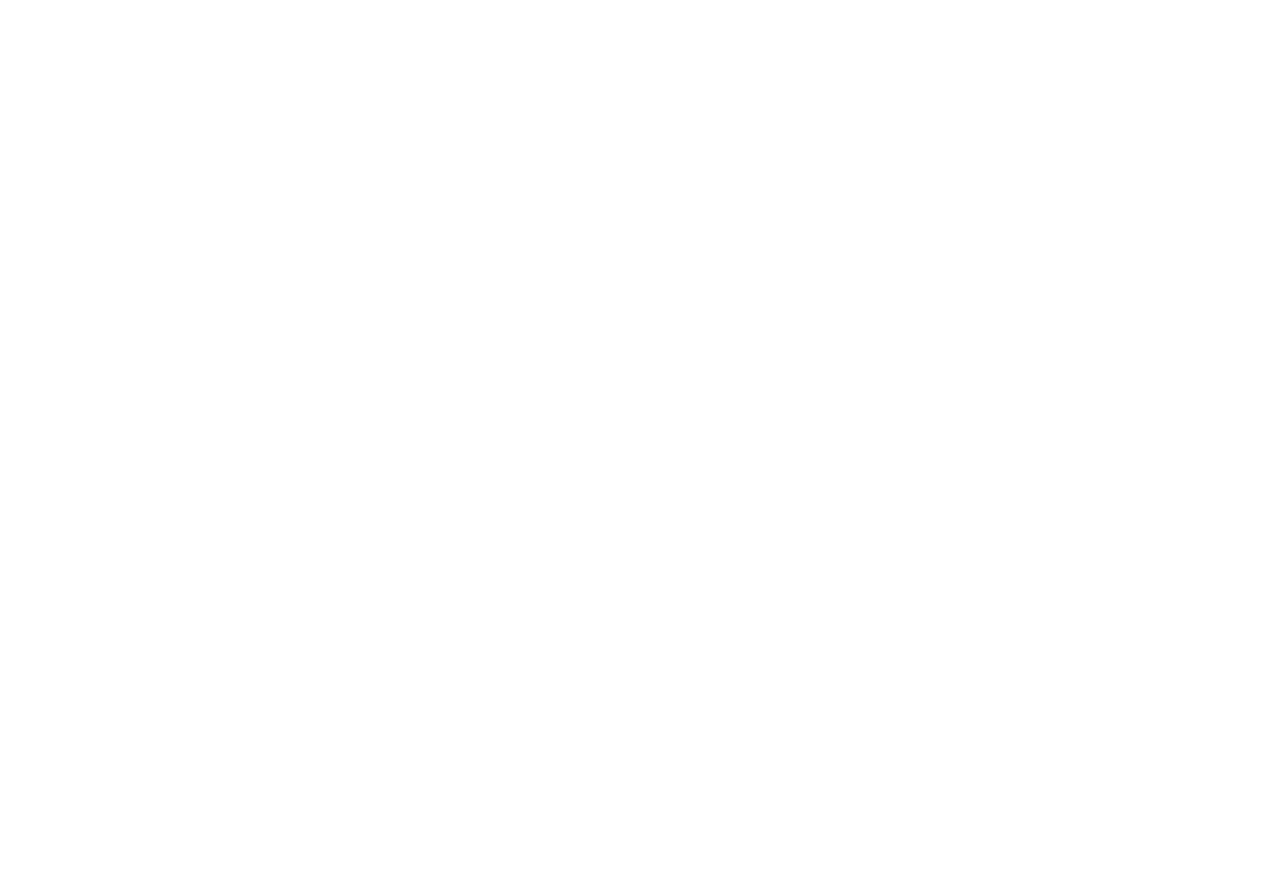
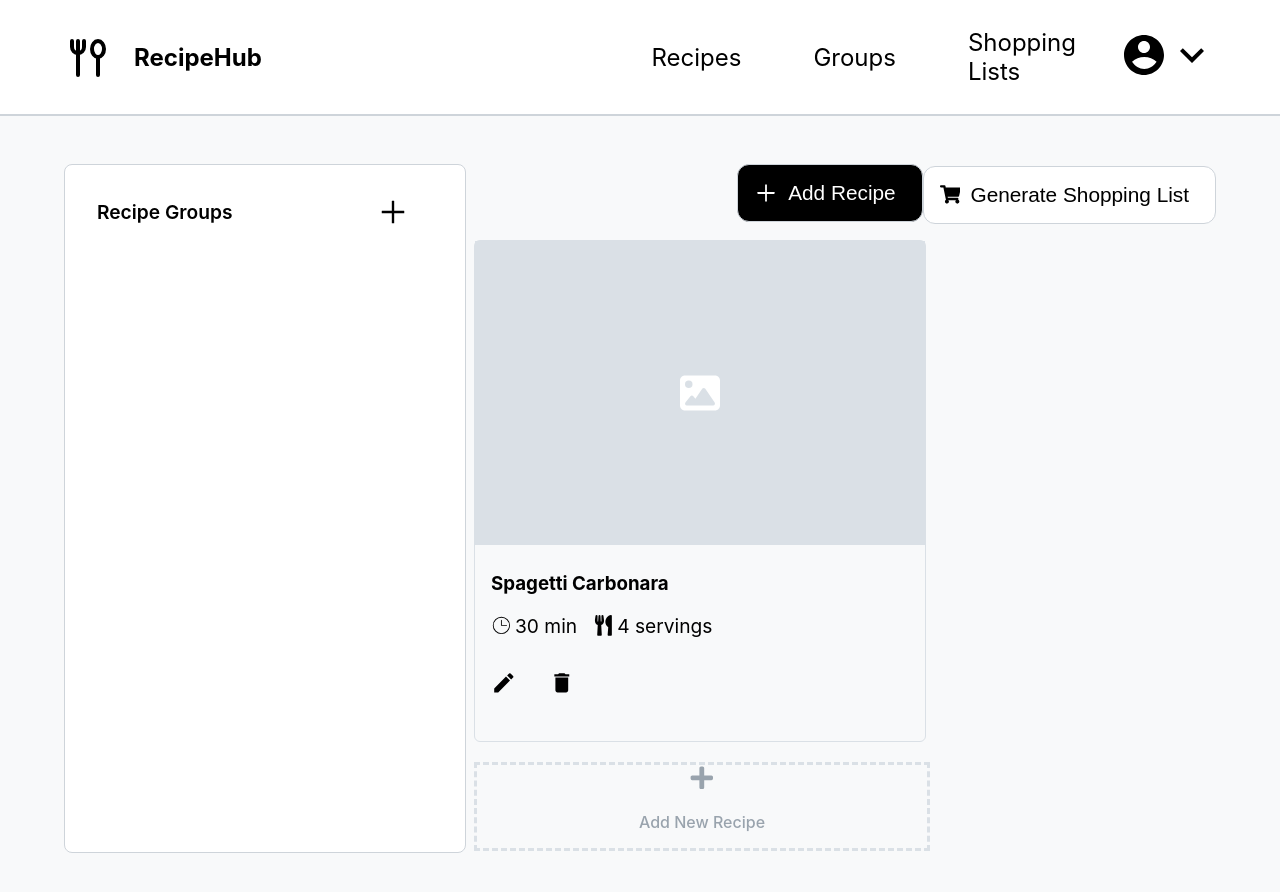
Before and after one commit to dandlp95/RecipeHub, a React (Create React App) app: page /home/groups in a window 1280 px wide. Before the commit this address had no page. Shown: the top 892 px of the page. Before the commit the page ends 800 px from the top, so only its background shows below. Built offline with nearby package versions, Linux system fonts and the light colour scheme; the HTML template or start-up script is replaced by a standard one.

Commit message:
better routing

```diff
--- a/src/components/mainNavBar.tsx
+++ b/src/components/mainNavBar.tsx
@@ -4,18 +4,25 @@
 import { IconContext } from 'react-icons'
 import { RiAccountCircleFill } from 'react-icons/ri'
 import { MdExpandMore } from 'react-icons/md'
-import { pages } from '../customTypes/enumTypes'
+import { useNavigate } from 'react-router-dom'
 
 type Props = {
-  setPage: React.Dispatch<React.SetStateAction<pages>>
+  setPage: (page: string) => void
 }
 
 const MainNavBar: React.FunctionComponent<Props> = (props: Props) => {
+  const navigate = useNavigate()
+
+  const handleLogoClick = () => {
+    navigate('/home/groups')
+    props.setPage('groupPage')
+  }
+
   return (
     <div className={MainNavBarCSS.mainNavBarContainer}>
       <div
         className={MainNavBarCSS.iconContainer}
-        onClick={e => props.setPage(pages.groupPage)}
+        onClick={handleLogoClick}
       >
         <IconContext.Provider value={{ className: MainNavBarCSS.icon }}>
           <TbToolsKitchen3 />
--- a/src/pages/groupPage.tsx
+++ b/src/pages/groupPage.tsx
@@ -8,7 +8,7 @@
 import { AiOutlinePlus } from 'react-icons/ai'
 import { FaShoppingCart } from 'react-icons/fa'
 import { IconContext } from 'react-icons'
-import { pages } from '../customTypes/enumTypes'
+import { useNavigate } from 'react-router-dom'
 import { Group, PathParams } from '../customTypes/requestTypes'
 import { createApiService } from '../utils/utilities'
 import { RecipeApiService } from '../apiServices/implementations/RecipeApiService'
@@ -22,15 +22,14 @@
   textColor: 'black'
 }
 
-type Props = {
-  recipePage: React.Dispatch<React.SetStateAction<pages>>
-}
+type Props = {}
 
-const GroupPage: React.FunctionComponent<Props> = ({ recipePage }: Props) => {
+const GroupPage: React.FunctionComponent<Props> = () => {
   const [activeGroup, setActiveGroup] = React.useState<Group>()
   const recipeServiceType = serviceTypes.recipe
+  const navigate = useNavigate()
 
-  const AddRecipe = () => recipePage(pages.addRecipe)
+  const AddRecipe = () => navigate('/home/add-recipe')
 
   const fetchRecipes = async (userId: number) => {
     return await getRecipes(userId, activeGroup?.groupId)
--- a/src/pages/home.tsx
+++ b/src/pages/home.tsx
@@ -1,26 +1,30 @@
-import React, { useState } from 'react'
+import React from 'react'
 import MainNavBar from '../components/mainNavBar'
-import GroupPage from './groupPage'
+import { Outlet, useNavigate, useLocation } from 'react-router-dom'
 import HomeCSS from './styles/home.module.css'
-import { pages } from '../customTypes/enumTypes'
-import AddRecipe from './addRecipe'
 
 type Props = {}
 
 const Home: React.FunctionComponent<Props> = () => {
-  const [page, setPage] = useState<pages>(pages.groupPage)
+  const navigate = useNavigate()
+  const location = useLocation()
+
+  // Function to handle navigation from MainNavBar
+  const handlePageChange = (page: string) => {
+    if (page === 'addRecipe') {
+      navigate('/home/add-recipe')
+    } else if (page === 'groupPage') {
+      navigate('/home/groups')
+    }
+  }
 
   return (
     <div className={HomeCSS.homeContainer}>
       <div>
-        <MainNavBar setPage={setPage} />
+        <MainNavBar setPage={handlePageChange} />
       </div>
       <div className={HomeCSS.mainSection}>
-        {page === pages.addRecipe ? (
-          <AddRecipe />
-        ) : (
-          <GroupPage recipePage={setPage} />
-        )}
+        <Outlet />
       </div>
       <div className={HomeCSS.footer}></div>
     </div>
--- a/src/router.jsx
+++ b/src/router.jsx
@@ -1,14 +1,20 @@
 import React from "react";
-import { BrowserRouter as Router, Route, Routes } from "react-router-dom";
+import { BrowserRouter as Router, Route, Routes, Navigate } from "react-router-dom";
 import App from "./app"
 import Home from "./pages/home"
+import GroupPage from "./pages/groupPage"
+import AddRecipe from "./pages/addRecipe"
 
 const router = () => {
     return(
         <Router>
             <Routes>
                 <Route path="/" element={<App />}/>
-                <Route path="/home" element={<Home />}/>
+                <Route path="/home" element={<Home />}>
+                    <Route index element={<Navigate to="/home/groups" replace />} />
+                    <Route path="groups" element={<GroupPage />} />
+                    <Route path="add-recipe" element={<AddRecipe />} />
+                </Route>
             </Routes>
         </Router>
     )
```
